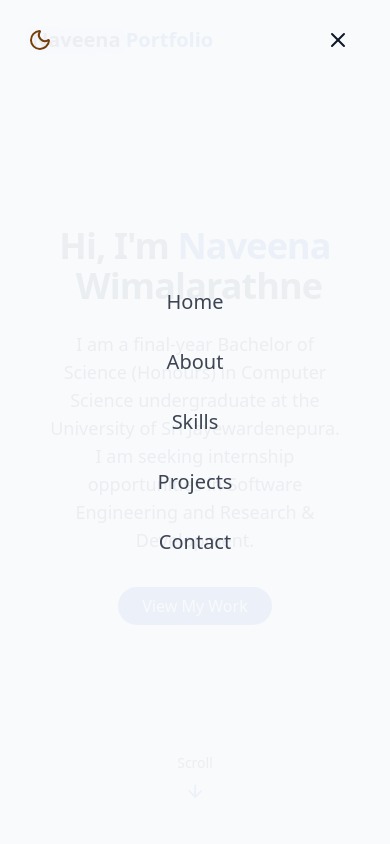
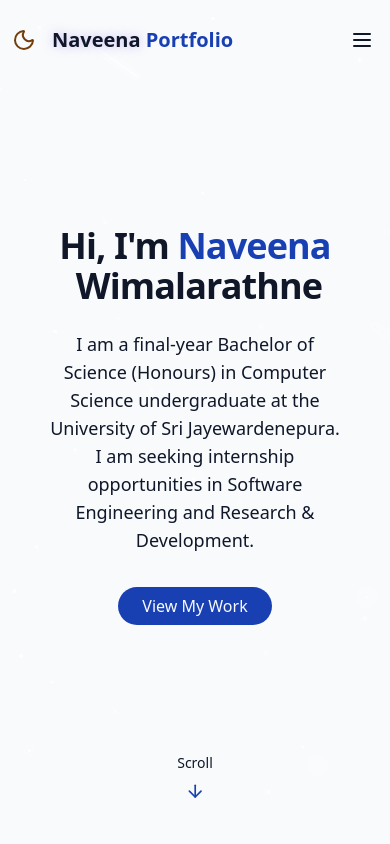
Before and after one commit to navzyy/My-Portfolio, a React (Vite) app: page / in a window 390 px wide. Shown: the top 844 px of the page. Built offline with nearby package versions, Linux system fonts and the light colour scheme.

Commit message:
change the toggle button

```diff
--- a/src/components/Navbar.jsx
+++ b/src/components/Navbar.jsx
@@ -1,97 +1,93 @@
-import { cn } from "../lib/utils"
+// Navbar.tsx
+import { cn } from "../lib/utils";
 import { Menu, X } from "lucide-react";
 import { useEffect, useState } from "react";
+import { ThemeToggle } from "../components/ThemeToggle";
 
+const navItems = [
+  { name: "Home", href: "#home" },
+  { name: "About", href: "#about" },
+  { name: "Skills", href: "#skills" },
+  { name: "Projects", href: "#projects" },
+  { name: "Contact", href: "#contact" },
+];
 
-const navItems= [
-{name: "Home", href:"#home"},
-{name: "About", href:"#about"},
-{name: "Skills", href:"#skills"},
-{name: "Projects", href:"#projects"},
-{name: "Contact", href:"#contact"},
-
-]
-
-export const Navbar = ()=> {
+export const Navbar = () => {
   const [isScrolled, setIsScrolled] = useState(false);
-    const [isMenuOpen, setIsMenuOpen] = useState(true);
-
+  const [isMenuOpen, setIsMenuOpen] = useState(false); // start closed
 
   useEffect(() => {
-     const handleScroll = () =>{
-        setIsScrolled(window.screenY > 10)
-     };
-
-     window.addEventListener("scroll",handleScroll);
+    const handleScroll = () => setIsScrolled(window.scrollY > 10);
+    window.addEventListener("scroll", handleScroll);
     return () => window.removeEventListener("scroll", handleScroll);
-    },[]);
-
+  }, []);
 
   return (
     <nav
       className={cn(
-        "fixed w-full z-40 transition-all duration-300",
-        isScrolled ? "py-3 bg-background/80 backdrop-blur-md shadow-xs" : "py-5"
-        )}>
-
-
-      <div className="container flex item-center justify-between">
-        <a
-        className="text-xl font-bold text-primary flex items-center"
-        href="#home">
+        "fixed w-full z-50 transition-all duration-300",
+        isScrolled ? "py-3 bg-background/80 backdrop-blur-md shadow-sm" : "py-5"
+      )}
+    >
+     <div className="container mx-auto flex items-center justify-between px-2 sm:px-4">
+  {/* LEFT: toggle + brand together */}
+  <div className="flex items-center gap-2 -ml-1">
+    <ThemeToggle />
+    <a className="text-xl font-bold text-primary flex items-center" href="#home">
       <span className="relative z-10">
         <span className="text-glow text-foreground">Naveena </span> Portfolio
       </span>
     </a>
-       {/*desktop*/}
-       <div className="hidden md:flex space-x-8">
-        {navItems.map((item,key) =>(
+    </div>
 
-         <a key={key} href={item.href} className="text-foreground/80 hover:text-primary transition-colors duration-300">
+        {/* Desktop nav + toggle */}
+        <div className="hidden md:flex items-center gap-6">
+          {navItems.map((item, i) => (
+            <a
+              key={i}
+              href={item.href}
+              className="text-foreground/80 hover:text-primary transition-colors duration-300"
+            >
               {item.name}
-
             </a>
           ))}
+
         </div>
 
-
-       {/*mobile*/}
+        {/* Mobile right controls: toggle + menu */}
+        <div className="md:hidden flex items-center gap-3">
 
           <button
-       onClick={() => setIsMenuOpen((prev) => !prev)}
-       className="md:hidden p-2 text-foreground z-50"
-       arial-label={isMenuOpen ? "Close Menu" : "Open Menu"}
+            onClick={() => setIsMenuOpen((p) => !p)}
+            className="p-2 text-foreground"
+            aria-label={isMenuOpen ? "Close menu" : "Open menu"}
+          >
+            {isMenuOpen ? <X size={24} /> : <Menu size={24} />}
+          </button>
+        </div>
+      </div>
 
+      {/* Mobile overlay menu */}
+      <div
+        className={cn(
+          "fixed inset-0 bg-background/95 backdrop-blur-md z-40 flex flex-col items-center justify-center",
+          "transition-all duration-300 md:hidden",
+          isMenuOpen ? "opacity-100 pointer-events-auto" : "opacity-0 pointer-events-none"
+        )}
       >
-        {isMenuOpen ? <X size={24} /> : <Menu size={24} />}{" "}
-        </button>
-
-       <div className={cn(
-        "fixed inset-0 bg-background/95 backdroup-blur-md z-40 flex flex-col items-center justify-center",
-        "transition-all duration-300 md:hidden",
-        isMenuOpen
-        ?"opacity-100 pointer-events-auto"
-        :"opacity-0 pointer-events-none"
-        )}>
-
         <div className="flex flex-col space-y-8 text-xl">
-        {navItems.map((item,key) =>(
-
+          {navItems.map((item, i) => (
             <a
-          key={key}
+              key={i}
               href={item.href}
               className="text-foreground/80 hover:text-primary transition-colors duration-300"
-          onClick={()=> setIsMenuOpen(false)}
-
+              onClick={() => setIsMenuOpen(false)}
             >
               {item.name}
-
             </a>
           ))}
         </div>
       </div>
-
-      </div>
     </nav>
-    )
-}
+  );
+};
--- a/src/components/ThemeToggle.jsx
+++ b/src/components/ThemeToggle.jsx
@@ -1,48 +1,44 @@
+// ThemeToggle.jsx (pure JS)
 import { useEffect, useState } from "react";
-import {Moon, Sun} from "lucide-react";
-import { cn } from '../lib/utils';
+import { Moon, Sun } from "lucide-react";
+import { cn } from "../lib/utils";
 
-export const ThemeToggle = () => {
-
+export const ThemeToggle = (props) => {
+  const { variant = "inline", className = "" } = props || {};
   const [isDarkMode, setIsDarkMode] = useState(false);
 
   useEffect(() => {
-    const storedTheme = localStorage.getItem("theme");
-    if (storedTheme === "dark") {
-      setIsDarkMode(true);
-      document.documentElement.classList.add("dark");
-    } else {
-      localStorage.setItem("theme", "light");
-      setIsDarkMode(false);
-    }
+    const stored = localStorage.getItem("theme");
+    const prefersDark =
+      typeof window !== "undefined" &&
+      window.matchMedia &&
+      window.matchMedia("(prefers-color-scheme: dark)").matches;
+
+    const theme = stored ?? (prefersDark ? "dark" : "light");
+    document.documentElement.classList.toggle("dark", theme === "dark");
+    setIsDarkMode(theme === "dark");
   }, []);
 
   const toggleTheme = () => {
-        if (isDarkMode) {
-            document.documentElement.classList.remove("dark");
-            localStorage.setItem("theme","light");
-            setIsDarkMode(false);
-        }else{
-            document.documentElement.classList.add("dark");
-            localStorage.setItem("theme","dark")
-            setIsDarkMode(true);
-        }
+    const next = !isDarkMode;
+    setIsDarkMode(next);
+    document.documentElement.classList.toggle("dark", next);
+    localStorage.setItem("theme", next ? "dark" : "light");
+  };
 
-    }
   return (
     <button
       onClick={toggleTheme}
+      aria-label="Toggle theme"
       className={cn(
-      "fixed top-5 left-5 z-50 p-2 rounded-full transition-colors duration-300",
-      "focus:outlin-hidden"
+        variant === "fixed"
+          ? "fixed top-5 left-5 z-50 p-2 rounded-full"
+          : "inline-flex p-2 rounded-full",
+        "transition-colors duration-300 focus:outline-none",
+        className
       )}
     >
-
-      {isDarkMode ? (
-        <Sun className="h-6 w-6 text-yellow-300" />
-      ) : (
-        <Moon className="h-6 w-6 text-yellow-900" />
-      )}
+      {isDarkMode ? <Sun className="h-6 w-6 text-yellow-300" /> : <Moon className="h-6 w-6 text-yellow-900" />}
     </button>
   );
 };
--- a/src/pages/Home.jsx
+++ b/src/pages/Home.jsx
@@ -13,7 +13,7 @@ export const Home = () =>{
      <div className="min-h-screen bg-background text-foreground overflow-x-hidden">
 
         {/* theme*/}
-        <ThemeToggle />
+
 
         {/* background effect*/}
         <StarBackground />
```
Lines whose indentation alone changed are shown as unchanged.
